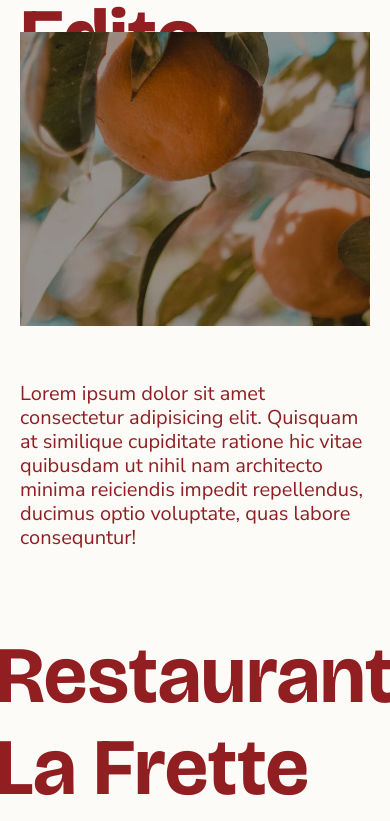
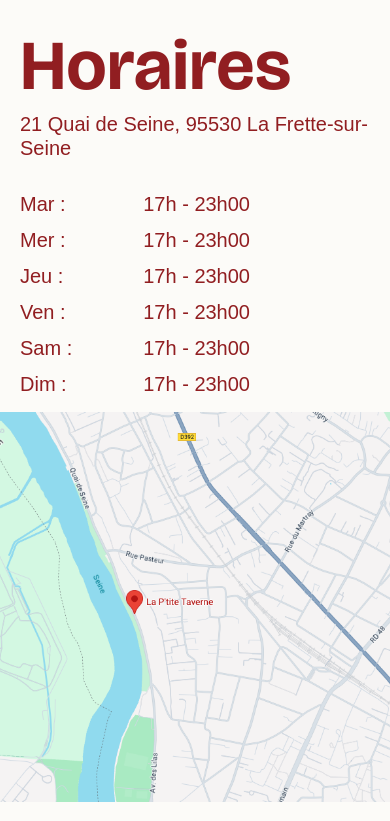
Before and after one commit to Pierrooooo/taverne, a Next.js app: page / in a window 390 px wide. Shown: the part 823-1644 px from the top of the page. Built offline with nearby package versions, Linux system fonts and the light colour scheme.

Commit message:
:construction:

```diff
--- a/src/app/components/edito/edito.module.css
+++ b/src/app/components/edito/edito.module.css
@@ -1,7 +1,5 @@
 .edito {
     position: relative;
-    padding-left: 20px;
-    padding-right: 20px;
 }
 
 .image_div {
@@ -33,6 +31,7 @@
 }
 
 .mob_title {
+    z-index: 10;
     display: block;
     position: absolute;
     top: -40px;
@@ -49,6 +48,10 @@
         margin-left: auto;
         margin-right: auto;
     }
+
+    .text {
+        margin-top: 32px;
+    }
 }
 
 @media (min-width: 768px) {
@@ -57,6 +60,7 @@
         display: flex;
         margin-left: auto;
         margin-right: auto;
+        padding: 0;
         flex-direction: row;
         justify-content: center;
         max-width: 1700px;
--- a/src/app/components/edito/edito.tsx
+++ b/src/app/components/edito/edito.tsx
@@ -14,15 +14,15 @@
 
 export default function Edito({ title, imageSrc, para, invert }: EditoProps): JSX.Element {
 
-  useEffect(() => {
-    slideDown(
-      ".section_edito .anim_img_bg",
-      ".section_edito .anim_img_bg",
-      "top bottom",
-      "bottom top",
-      100,
-    );
-  }, []);
+  // useEffect(() => {
+  //   slideDown(
+  //     ".section_edito .anim_img_bg",
+  //     ".section_edito .anim_img_bg",
+  //     "top bottom",
+  //     "bottom top",
+  //     100,
+  //   );
+  // }, []);
 
   return (
     <section className={`${styles.edito}${invert ? ` ${styles.invert}` : ''} section_edito`}>
--- a/src/app/components/hero/hero.module.css
+++ b/src/app/components/hero/hero.module.css
@@ -4,7 +4,7 @@
     justify-content: center;
     align-items: center;
     width: 100%;
-    height: calc(80dvh + 80px);
+    height: calc(70dvh + 80px);
     overflow: hidden;
 }
 
@@ -17,6 +17,8 @@
 }
 
 .hero_bgimage {
+    width: 100%;
+    height: 100%;
     object-fit: cover;
 }
 
--- a/src/app/components/hero/hero.tsx
+++ b/src/app/components/hero/hero.tsx
@@ -22,7 +22,7 @@
       }
     };
 
-    slideDown("#hero .anim_img_bg", "#hero .anim_img_bg", "center center", "bottom top", 70);
+    // slideDown("#hero .anim_img_bg", "#hero .anim_img_bg", "center center", "bottom top", 70);
 
     handleResize();
 
@@ -37,7 +37,7 @@
     <section className={styles.hero} id="hero">
       <div className={styles.image_container}>
         <Image
-          className={`$styles.hero_bgimage} anim_img_bg`}
+          className={`${styles.hero_bgimage} anim_img_bg`}
           src={imageSrc}
           width={windowWidth}
           height={windowHeight}
--- a/src/app/components/map/map.module.css
+++ b/src/app/components/map/map.module.css
@@ -1,3 +1,86 @@
 .section_map {
-    margin: 0 auto;
+
 }
+
+.location {
+    display: block;
+}
+
+.map {
+    display: block;
+    width: 100%;
+    aspect-ratio: 1;
+    overflow: hidden;
+}
+
+.map img {
+    width: 100%;
+    height: 100%;
+    object-fit: cover;
+}
+
+.hours {
+    margin-top: 32px;
+}
+
+.hours_line {
+    width: 100%;
+    padding-right: 120px;
+    display: inline-flex;
+    justify-content: space-between;
+}
+
+.hours_line + .hours_line {
+    margin-top: 12px;
+}
+
+@media (max-width: 768px) {
+    .text {
+        margin-top: 32px;
+    }
+
+    .map {
+        margin-top: 16px;
+    }
+}
+
+@media (min-width: 768px) {
+    .section_map {
+        margin-left: auto;
+        margin-right: auto;
+        max-width: 1700px;
+    }
+
+    .title {
+        margin-bottom: 40px;
+    }
+
+    .infos_map {
+        display: flex;
+        flex-direction: row;
+        width: 100%;
+    }
+
+    .hours {
+        margin-top: 80px;
+        width: 400px;
+    }
+
+    .hours_line + .hours_line {
+        margin-top: 16px;
+    }
+
+    .map {
+        margin-left: 60px;
+        width: 1100px;
+        height: 700px;
+        overflow: hidden;
+    }
+
+    .text {
+        margin-top: 32px;
+        max-width: 550px;
+        margin-left: auto;
+    }
+
+}
--- a/src/app/components/map/map.tsx
+++ b/src/app/components/map/map.tsx
@@ -1,42 +1,65 @@
 'use client';
 
 import Image from 'next/image';
-import { GoogleMap, LoadScript } from '@react-google-maps/api';
+// import { GoogleMap, LoadScript } from '@react-google-maps/api';
 import styles from './map.module.css';
 
-const containerStyle = {
-    width: '100%',
-    height: '500px',
-};
+// const containerStyle = {
+//     width: '100%',
+//     height: '500px',
+// };
 
-const center = {
-    lat: 48.9739,
-    lng: 2.17815,
-};
+// const center = {
+//     lat: 48.9739,
+//     lng: 2.17815,
+// };
 
 export default function Map(): JSX.Element {
-    const apiKey = process.env.NEXT_PUBLIC_GOOGLE_MAPS_API_KEY;
+    // const apiKey = process.env.NEXT_PUBLIC_GOOGLE_MAPS_API_KEY;
 
-    if (!apiKey) {
-        console.error("Google Maps API key is missing!");
-        return <div>Error: Missing Google Maps API key</div>;
-    }
+    // if (!apiKey) {
+    //     console.error("Google Maps API key is missing!");
+    //     return <div>Error: Missing Google Maps API key</div>;
+    // }
 
     return (
         <section className={styles.section_map}>
-            <h2>Carte & Horaires</h2>
-            <a target='_blank' href="https://www.google.fr/maps/place/La+P'tite+Taverne/@48.9683424,2.1600307,14.36z/data=!4m10!1m2!2m1!1sla+pt'ite+tavern!3m6!1s0x47e661a0d6113b35:0x597b80010c1c8d95!8m2!3d48.9704529!4d2.1806255!15sChBsYSBwJ3RpdGUgdGF2ZXJuWhIiEGxhIHAgdGl0ZSB0YXZlcm6SARFmcmVuY2hfcmVzdGF1cmFudOABAA!16s%2Fg%2F11y9r4ljlz?entry=ttu&g_ep=EgoyMDI0MTIxMS4wIKXMDSoASAFQAw%3D%3D">
+            <h2 className={`${styles.title} title_XL`}>Carte & Horaires</h2>
+            <a className={`${styles.location} para_s`} target='_blank' href="https://www.google.fr/maps/place/La+P'tite+Taverne/@48.9683424,2.1600307,14.36z/data=!4m10!1m2!2m1!1sla+pt'ite+tavern!3m6!1s0x47e661a0d6113b35:0x597b80010c1c8d95!8m2!3d48.9704529!4d2.1806255!15sChBsYSBwJ3RpdGUgdGF2ZXJuWhIiEGxhIHAgdGl0ZSB0YXZlcm6SARFmcmVuY2hfcmVzdGF1cmFudOABAA!16s%2Fg%2F11y9r4ljlz?entry=ttu&g_ep=EgoyMDI0MTIxMS4wIKXMDSoASAFQAw%3D%3D">
                 21 Quai de Seine, 95530 La Frette-sur-Seine
             </a>
-            <div>
-                <div className={styles.hours}></div>
+            <div className={styles.infos_map}>
+                <div className={`${styles.hours} para_s`}>
+                    <span className={styles.hours_line}>
+                        <span>Mar :</span>
+                        <span>17h - 23h00</span>
+                    </span>
+                    <span className={styles.hours_line}>
+                        <span>Mer :</span>
+                        <span>17h - 23h00</span>
+                    </span>
+                    <span className={styles.hours_line}>
+                        <span>Jeu :</span>
+                        <span>17h - 23h00</span>
+                    </span>
+                    <span className={styles.hours_line}>
+                        <span>Ven :</span>
+                        <span>17h - 23h00</span>
+                    </span>
+                    <span className={styles.hours_line}>
+                        <span>Sam :</span>
+                        <span>17h - 23h00</span>
+                    </span>
+                    <span className={styles.hours_line}>
+                        <span>Dim :</span>
+                        <span>17h - 23h00</span>
+                    </span>
+                </div>
                 <div className={styles.map}>
-                    <div className={styles.image_container}>
-                        <Image className='anim_img_bg' src={'/assets/images/map.png'} alt={'map'} width={900} height={900} />
-                    </div>
+                    <Image className='anim_img_bg' src={'/assets/images/map.png'} alt={'map'} width={900} height={900} />
                 </div>
             </div>
-            <p>Lorem, ipsum dolor sit amet consectetur adipisicing elit. Assumenda dolore blanditiis illum commodi laborum ratione, asperiores eum eaque labore quasi maxime error culpa esse aut expedita ducimus molestias alias libero!</p>
+            <p className={`${styles.text} para_s`}>Nous sommes ravis de vous accueillir dans notre restaurant ! Que ce soit pour un dîner entre amis, un repas en famille ou apéro entre collègues. Retrouvez-nous facilement grâce à la carte, et laissez-vous guider jusqu’à notre table pour une expérience culinaire mémorable. À très bientôt !</p>
             {/* <LoadScript googleMapsApiKey={apiKey}>
                 <GoogleMap
                     mapContainerStyle={containerStyle}
--- a/src/app/components/navBar/nav.module.css
+++ b/src/app/components/navBar/nav.module.css
@@ -16,9 +16,6 @@
     /* backdrop-filter: blur(20px); */
 }
 
-:global(body.scroll_down) .navbar {
-    top: -76px;
-}
 .navbar .image {
     width: 100%;
     height: 50px;
--- a/src/app/page.tsx
+++ b/src/app/page.tsx
@@ -15,7 +15,7 @@
         title="La P'tite Taverne"
         imageSrc="/assets/images/hero.jpg"
       />
-      {/* <Map /> */}
+      <Map />
       <Edito
         title='Edito'
         imageSrc='/assets/images/hero.jpg'
--- a/src/app/utils/text.css
+++ b/src/app/utils/text.css
@@ -9,7 +9,7 @@
     letter-spacing: 0;
 }
 .title_XL {
-    font-size: 80px;
+    font-size: 70px;
     line-height: 92px;
     letter-spacing: 0;
 }
@@ -33,8 +33,16 @@
     font-family: 'Bricolage Grotesque', sans-serif;
 }
 
-.para, .para_S {
+.para, .para_s {
     font-family: 'Nunito_Sans', sans-serif;
+}
+
+
+@media (max-width: 768px) {
+    .title, .title_L, .title_XL, .title_XXL, .para, .para_s {
+        padding-left: 20px;
+        padding-right: 20px;
+    }
 }
 
 @media (min-width: 768px) {
```
Also changed, not shown: src/app/layout.tsx (+12 -0 lines).
